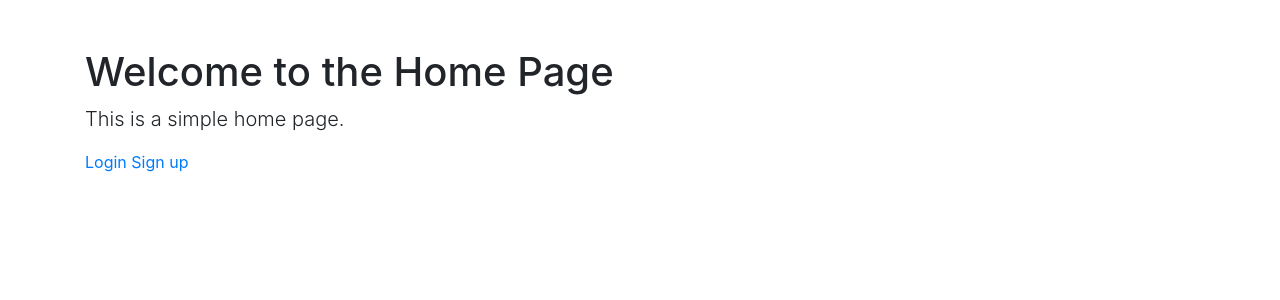
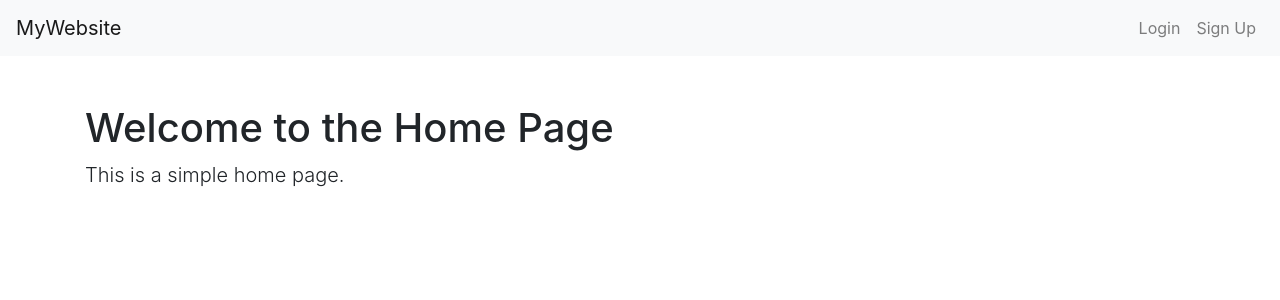
Before and after one commit to My-name-is-Jamshidbek/numberdetection, a Django app: page / in a window 1280 px wide. Shown: the top 300 px of the page. Run offline with Django 5.2, Linux system fonts and the light colour scheme; parts of the project's set-up code (start-up, migrations or seed data) failed here and were passed over; some libraries are stand-ins or nearby versions.

Commit message:
add 'base.html' template with Bootstrap navbar, and update templates to extend 'base.html'

```diff
--- /dev/null
+++ b/software_codes/core/templates/base.html
@@ -0,0 +1,32 @@
+<!DOCTYPE html>
+<html>
+<head>
+    <title>{% block title %}My Website{% endblock %}</title>
+    <link href="https://stackpath.bootstrapcdn.com/bootstrap/4.3.1/css/bootstrap.min.css" rel="stylesheet">
+</head>
+<body>
+<nav class="navbar navbar-expand-lg navbar-light bg-light">
+    <a class="navbar-brand" href="{% url 'home' %}">MyWebsite</a>
+    <button class="navbar-toggler" type="button" data-toggle="collapse" data-target="#navbarNav" aria-controls="navbarNav" aria-expanded="false" aria-label="Toggle navigation">
+        <span class="navbar-toggler-icon"></span>
+    </button>
+    <div class="collapse navbar-collapse" id="navbarNav">
+        <ul class="navbar-nav ml-auto">
+            <li class="nav-item">
+                <a class="nav-link" href="{% url 'login' %}">Login</a>
+            </li>
+            <li class="nav-item">
+                <a class="nav-link" href="{% url 'signup' %}">Sign Up</a>
+            </li>
+        </ul>
+    </div>
+</nav>
+<div class="container">
+    {% block content %}
+    {% endblock %}
+</div>
+<script src="https://code.jquery.com/jquery-3.3.1.slim.min.js"></script>
+<script src="https://cdnjs.cloudflare.com/ajax/libs/popper.js/1.14.7/umd/popper.min.js"></script>
+<script src="https://stackpath.bootstrapcdn.com/bootstrap/4.3.1/js/bootstrap.min.js"></script>
+</body>
+</html>
--- a/software_codes/core/templates/pages/home.html
+++ b/software_codes/core/templates/pages/home.html
@@ -1,18 +1,8 @@
-<!DOCTYPE html>
-<html lang="en">
-<head>
-    <title>Home</title>
-    <link href="https://stackpath.bootstrapcdn.com/bootstrap/4.3.1/css/bootstrap.min.css" rel="stylesheet">
-</head>
-<body>
-<div class="container">
+{% extends 'base.html' %}
+
+{% block title %}Home{% endblock %}
+
+{% block content %}
     <h1 class="mt-5">Welcome to the Home Page</h1>
     <p class="lead">This is a simple home page.</p>
-    <a href="{% url 'login' %}">Login</a>
-    <a href="{% url 'signup' %}">Sign up</a>
-</div>
-<script src="https://code.jquery.com/jquery-3.3.1.slim.min.js"></script>
-<script src="https://cdnjs.cloudflare.com/ajax/libs/popper.js/1.14.7/umd/popper.min.js"></script>
-<script src="https://stackpath.bootstrapcdn.com/bootstrap/4.3.1/js/bootstrap.min.js"></script>
-</body>
-</html>
+{% endblock %}
```
